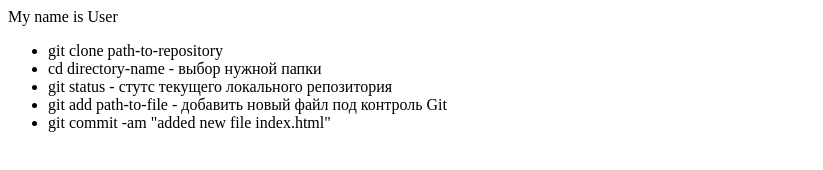
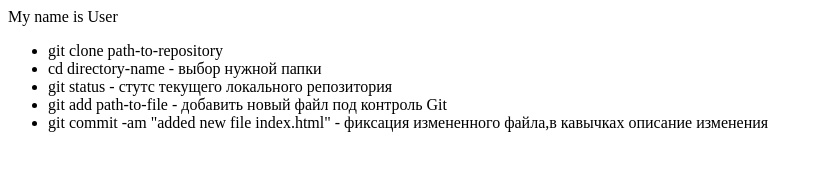
Before and after one commit to ArtiomB5/git-lesson, a plain HTML site: page index.html in a window 1280 px wide. Shown: the whole page, without its empty margins (0-823 px from the left). Drawn offline with Linux system fonts and the light colour scheme.

Commit message:
added new file index.html

```diff
--- a/index.html
+++ b/index.html
@@ -14,7 +14,7 @@
             <li>cd directory-name - выбор нужной папки</li>
             <li>git status - стутс текущего локального репозитория</li>
             <li>git add path-to-file - добавить новый файл под контроль Git</li>
-            <li>git commit -am "added new file index.html"</li>
+            <li>git commit -am "added new file index.html" - фиксация измененного файла,в кавычках описание изменения</li>
         </ul>
     </div>
 </body>
```
